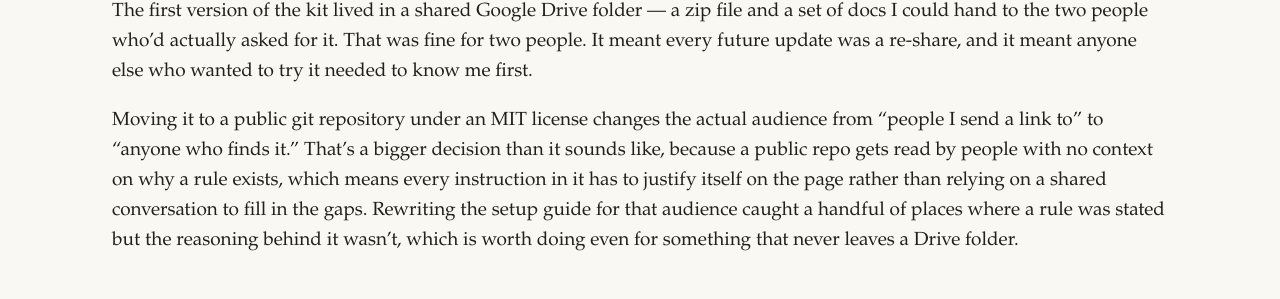
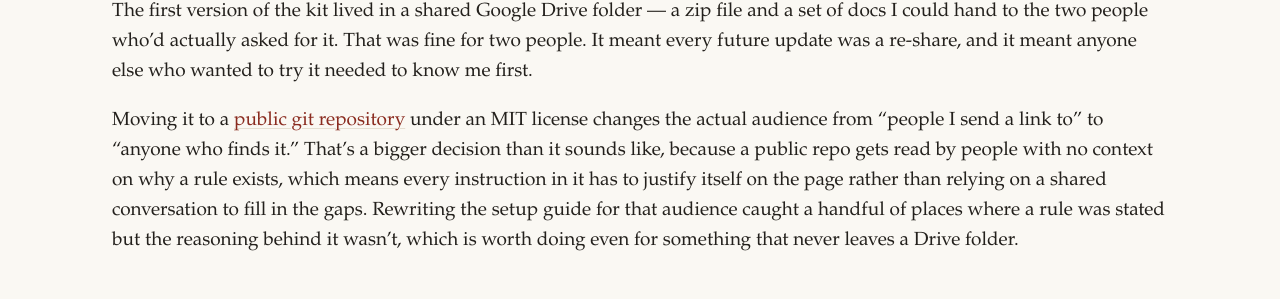
Before and after one commit to espaillato/espaillato.github.io, a Jekyll site: the page built from _posts/2026-09-08-from-case-study-to-starter-kit.md, in a window 1280 px wide and 900 px high, scrolled down 2318 px. Shown: the part 149-448 px from the top of the window. Built offline with Jekyll 4.4.1, drawn with Linux system fonts in a browser that asks for light colours; part of the change alters nothing that is shown.

```diff
--- a/_posts/2026-09-08-from-case-study-to-starter-kit.md
+++ b/_posts/2026-09-08-from-case-study-to-starter-kit.md
@@ -50,7 +50,7 @@ The setup guide asks for the opposite: drop a few dozen files into an inbox fold
 
 The first version of the kit lived in a shared Google Drive folder — a zip file and a set of docs I could hand to the two people who'd actually asked for it. That was fine for two people. It meant every future update was a re-share, and it meant anyone else who wanted to try it needed to know me first.
 
-Moving it to a public git repository under an MIT license changes the actual audience from "people I send a link to" to "anyone who finds it." That's a bigger decision than it sounds like, because a public repo gets read by people with no context on why a rule exists, which means every instruction in it has to justify itself on the page rather than relying on a shared conversation to fill in the gaps. Rewriting the setup guide for that audience caught a handful of places where a rule was stated but the reasoning behind it wasn't, which is worth doing even for something that never leaves a Drive folder.
+Moving it to a [public git repository](https://github.com/espaillato/DriveOrganizerStarterKit) under an MIT license changes the actual audience from "people I send a link to" to "anyone who finds it." That's a bigger decision than it sounds like, because a public repo gets read by people with no context on why a rule exists, which means every instruction in it has to justify itself on the page rather than relying on a shared conversation to fill in the gaps. Rewriting the setup guide for that audience caught a handful of places where a rule was stated but the reasoning behind it wasn't, which is worth doing even for something that never leaves a Drive folder.
 
 ## 5. Shipping skills as source, not packages {#skills-as-source}
 
```
